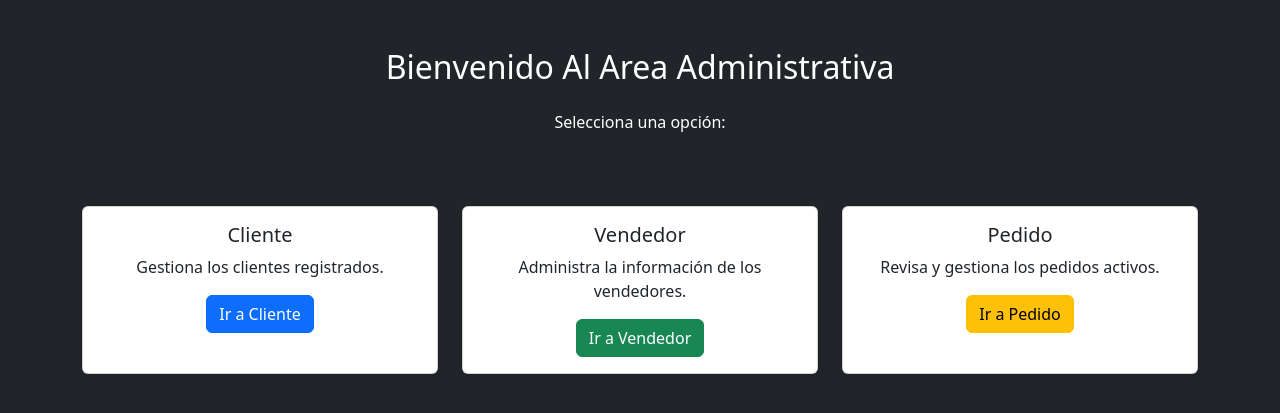
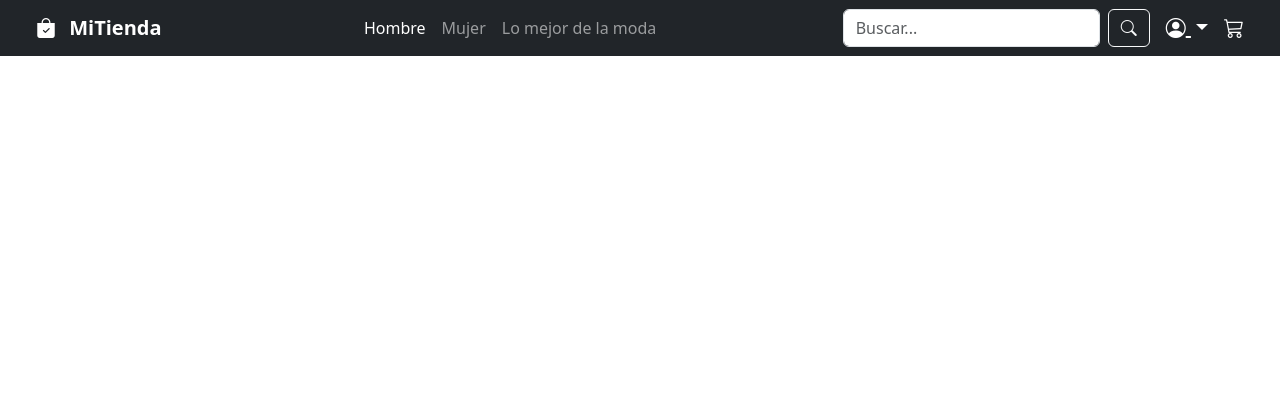
Before and after one commit to StivenJS2/Street_Oficial, a PHP site: page /vendedor/ in a window 1280 px wide. Shown: the top 413 px of the page. Run offline with PHP 8.4, Linux system fonts and the light colour scheme.

Commit message:
cambio de metodologia

```diff
--- /dev/null
+++ b/Vista/PuntoInicio/Inicio.php
@@ -0,0 +1,73 @@
+<!DOCTYPE html>
+<html lang="es">
+<head>
+  <meta charset="UTF-8">
+  <meta name="viewport" content="width=device-width, initial-scale=1.0">
+  <title>Tienda Online</title>
+  <!-- Bootstrap CSS -->
+  <link href="https://cdn.jsdelivr.net/npm/bootstrap@5.3.3/dist/css/bootstrap.min.css" rel="stylesheet">
+  <!-- Bootstrap Icons -->
+  <link href="https://cdn.jsdelivr.net/npm/bootstrap-icons/font/bootstrap-icons.css" rel="stylesheet">
+  <!-- CSS propio -->
+  <link rel="stylesheet" href="css/estilos.css">
+</head>
+<body>
+
+  <!-- NAVBAR -->
+  <nav class="navbar navbar-expand-lg navbar-dark bg-dark px-4">
+    <div class="container-fluid">
+
+      <!-- Logo -->
+      <a class="navbar-brand fw-bold" href="#">
+        <i class="bi bi-bag-check-fill me-2"></i> MiTienda
+      </a>
+
+      <!-- Catálogos -->
+      <div class="collapse navbar-collapse justify-content-center">
+        <ul class="navbar-nav">
+          <li class="nav-item">
+            <a class="nav-link active" href="#">Hombre</a>
+          </li>
+          <li class="nav-item">
+            <a class="nav-link" href="#">Mujer</a>
+          </li>
+          <li class="nav-item">
+            <a class="nav-link" href="#">Lo mejor de la moda</a>
+          </li>
+        </ul>
+      </div>
+
+      <!-- Buscador + Perfil + Carrito -->
+      <div class="d-flex align-items-center gap-3">
+
+        <!-- Buscador -->
+        <form class="d-flex custom-search">
+          <input class="form-control me-2" type="search" placeholder="Buscar..." aria-label="Buscar">
+          <button class="btn btn-outline-light" type="submit">
+            <i class="bi bi-search"></i>
+          </button>
+        </form>
+
+        <!-- Perfil -->
+        <div class="dropdown">
+          <a href="#" class="text-white fs-5 dropdown-toggle" data-bs-toggle="dropdown">
+            <i class="bi bi-person-circle"></i>
+          </a>
+          <ul class="dropdown-menu dropdown-menu-end">
+            <li><a class="dropdown-item" href="#">Sign In</a></li>
+            <li><a class="dropdown-item" href="#">Sign Up</a></li>
+          </ul>
+        </div>
+
+        <!-- Carrito -->
+        <a href="#" class="text-white fs-5">
+          <i class="bi bi-cart3"></i>
+        </a>
+      </div>
+    </div>
+  </nav>
+
+  <!-- Scripts Bootstrap -->
+  <script src="https://cdn.jsdelivr.net/npm/bootstrap@5.3.3/dist/js/bootstrap.bundle.min.js"></script>
+</body>
+</html>
--- a/index.php
+++ b/index.php
@@ -1,102 +1,21 @@
 <?php
 $opcion = $_GET['opcion'] ?? '';
 
-if ($opcion === 'cliente') {
+switch ($opcion) {
+    case 'cliente':
         require_once __DIR__ . '/Controlador/ClienteController.php';
         $controller = new ClienteController();
         $controller->manejarPeticion();
-}
+        break;
 
-elseif ($opcion === 'vendedor') {
+    case 'vendedor':
         require_once __DIR__ . '/Controlador/VendedorController.php';
         $controller = new VendedorController();
         $controller->manejarPeticion();
+        break;
+
+    default:
+        include __DIR__ . '/Vista/PuntoInicio/Inicio.php';
+        break;
 }
-
-elseif ($opcion === 'pedido') {
-    require_once __DIR__ . '/Controlador/PedidoController.php';
-    $controller = new PedidoController();
-    $controller->manejarPeticion();
-}
-
-else {
-
 ?>
-
-
-        <!DOCTYPE html>
-        <html lang="es">
-        <head>
-
-            <meta charset="UTF-8">
-            <meta name="viewport" content="width=device-width, initial-scale=1.0">
-            <link href="https://cdn.jsdelivr.net/npm/bootstrap@5.3.3/dist/css/bootstrap.min.css" rel="stylesheet">
-            <title>Area de Administracion</title>
-            </head>
-            <body class="bg-dark">
-
-            <div class="container text-center mt-5">
-
-                    <h2 class="mb-4 text-white">Bienvenido Al Area Administrativa</h2>
-                    <p class="mb-5 text-white">Selecciona una opción:</p>
-
-                <div class="row g-4 justify-content-center my-5">
-
-
-                    <!-- Cliente -->
-                    <div class="col-md-4">
-
-                    <div class="card shadow-sm h-100 ">
-
-                        <div class="card-body">
-
-                                <h5 class="card-title">Cliente</h5>
-                                <p class="card-text">Gestiona los clientes registrados.</p>
-                                <a href="?opcion=cliente" class="btn btn-primary">Ir a Cliente</a>
-
-                        </div>
-
-                        </div>
-
-                    </div>
-
-
-                    <!-- Vendedor -->
-                    <div class="col-md-4">
-                        <div class="card shadow-sm h-100">
-                            <div class="card-body">
-
-                                <h5 class="card-title">Vendedor</h5>
-                                <p class="card-text">Administra la información de los vendedores.</p>
-                                <a href="?opcion=vendedor" class="btn btn-success">Ir a Vendedor</a>
-
-                            </div>
-                        </div>
-                    </div>
-
-
-                    <!-- Pedido -->
-                    <div class="col-md-4">
-
-                        <div class="card shadow-sm h-100">
-
-                            <div class="card-body">
-
-                                <h5 class="card-title">Pedido</h5>
-                                <p class="card-text">Revisa y gestiona los pedidos activos.</p>
-                                <a href="?opcion=pedido" class="btn btn-warning">Ir a Pedido</a>
-
-                            </div>
-
-                        </div>
-
-                    </div>
-
-                </div>
-
-            </div>
-
-            </body>
-            </html>
-            <?php
-}
```
Also changed, not shown: css/PuntoInicio/inicio.css (added, +26 -0 lines), Vista/Administrador/Cliente.php (renamed from Vista/Cliente.php), Vista/Administrador/Pedido.php (renamed from Vista/Pedido.php), Vista/Administrador/Vendedor.php (renamed from Vista/Vendedor.php), css/Administrador/clientes.css (renamed from css/clientes.css), css/Administrador/pedido.css (renamed from css/pedido.css), css/Administrador/vendedores.css (renamed from css/vendedores.css), js/Administrador/clientes.js (renamed from js/clientes.js), js/Administrador/pedido.js (renamed from js/pedido.js), js/Administrador/vendedores.js (renamed from js/vendedores.js), js/PuntoInicio/Inicio.js (added). Lines whose indentation alone changed are shown as unchanged.
